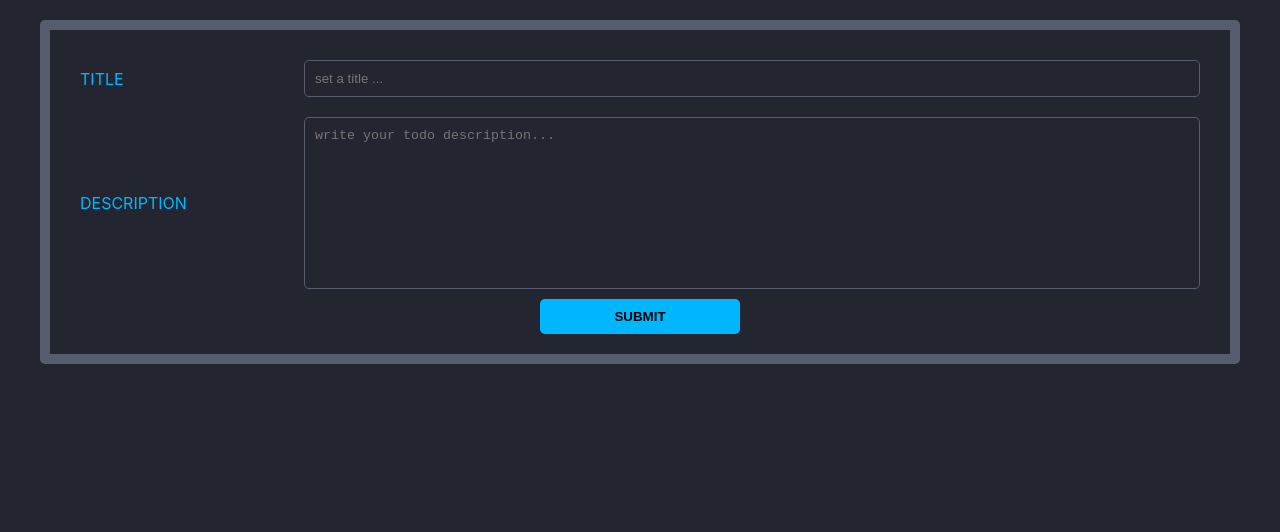
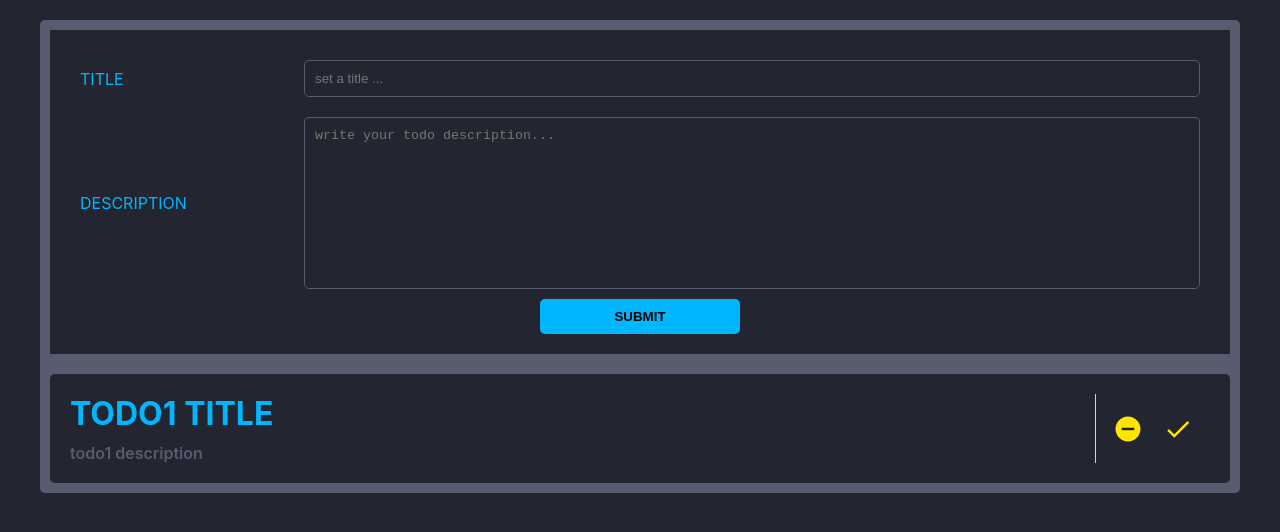
Before and after one commit to majid-hatami-maleki/todoApp, a React (Create React App) app: page / in a window 1280 px wide. Shown: the top 532 px of the page. Built offline with nearby package versions, Linux system fonts and the light colour scheme.

Commit message:
programming new-todo-panel

```diff
--- a/src/components/App.js
+++ b/src/components/App.js
@@ -1,11 +1,13 @@
 import React from 'react'
 import './app.css'
 import NewTodoPanel from './create-todo-panel/newTodoPanel'
+import TodosDisplay from './all-todos-panel/TodosDisplay'
 function App() {
     return (
         <div className='app-container'>
             <div className="wrapper">
                 <NewTodoPanel />
+                <TodosDisplay />
             </div>
         </div>
     )
--- /dev/null
+++ b/src/components/all-todos-panel/TodosDisplay.css
@@ -0,0 +1,64 @@
+.todos-list {
+  width: 100%;
+  display: flex;
+  justify-content: center;
+  align-items: flex-start;
+  flex-direction: column;
+  /*display flex*/
+  list-style-type: none;
+  gap: 10px;
+  background-color: var(--dark-bg);
+  padding: 10px;
+  border-radius: 5px;
+}
+.todos-list li {
+  width: 100%;
+  padding: 10px;
+  display: flex;
+  justify-content: space-between;
+  align-items: center;
+  flex-direction: row;
+  /*display flex*/
+}
+.todo-texts {
+  width: 90%;
+  display: flex;
+  justify-content: center;
+  align-items: flex-start;
+  flex-direction: column;
+  /*display flex*/
+  gap: 10px;
+  border-right: 1px solid var(--warn-color);
+}
+.todo-texts h1 {
+  color: var(--cool-color);
+  text-transform: uppercase;
+}
+.todo-texts p {
+  color: var(--light-bg);
+  font-weight: 600;
+}
+.todo-option-btns {
+  width: 10%;
+  display: flex;
+  justify-content: center;
+  align-items: center;
+  flex-direction: row;
+  /*display flex*/
+  gap: 10px;
+}
+.todo-option-btns button {
+  padding: 5px;
+  border-radius: 5px;
+  border: none;
+  cursor: pointer;
+  /* border: 1px solid var(--warn-color); */
+  background-color: transparent;
+  display: flex;
+  justify-content: center;
+  align-items: center;
+  flex-direction: row;
+  /*display flex*/
+  color: var(--warn-color);
+  font-size: 30px;
+}
--- /dev/null
+++ b/src/components/all-todos-panel/TodosDisplay.js
@@ -0,0 +1,23 @@
+import React from 'react'
+import './TodosDisplay.css'
+import { MdRemoveCircle, MdDone } from 'react-icons/md'
+function TodosDisplay() {
+    return (
+        <>
+            <ul className='todos-list'>
+                <li>
+                    <div className="todo-texts">
+                        <h1>todo1 title</h1>
+                        <p>todo1 description</p>
+                    </div>
+                    <div className="todo-option-btns">
+                        <button title='remove'><MdRemoveCircle /></button>
+                        <button title='done'><MdDone /></button>
+                    </div>
+                </li>
+            </ul>
+        </>
+    )
+}
+
+export default TodosDisplay
--- a/src/components/app.css
+++ b/src/components/app.css
@@ -27,4 +27,5 @@
   align-items: center;
   flex-direction: column;
   /*display flex*/
+  gap: 20px;
 }
```
